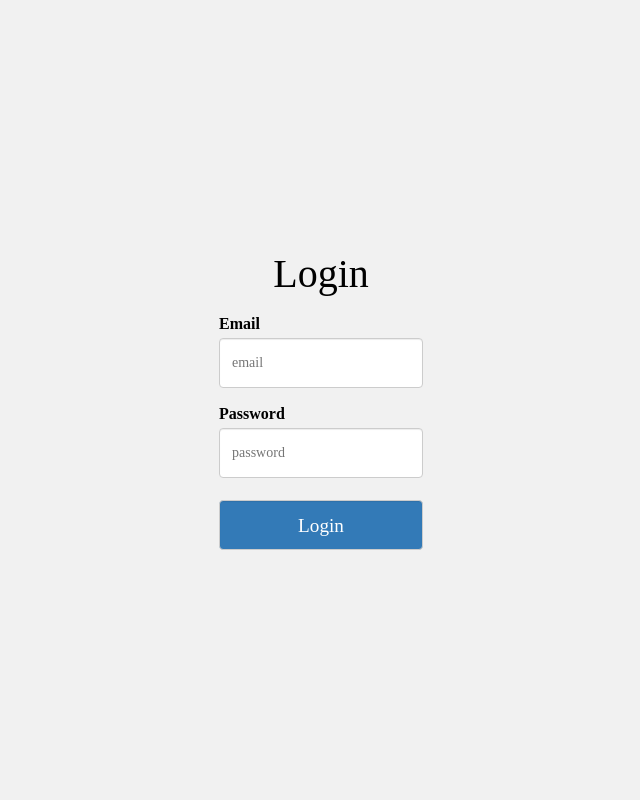
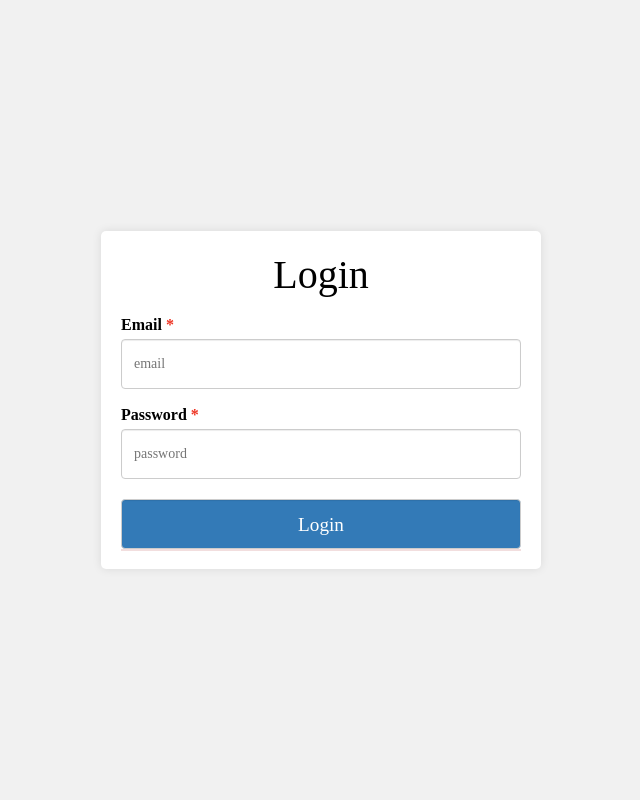
Before and after one commit to TrapsterDK/IWaifu, a Flask app: page /login in a window 1280 px wide. Shown: the whole page, without its empty margins (319-959 px from the left). Run offline with Flask 2, Linux system fonts and the light colour scheme.

Commit message:
login signup page

```diff
--- a/static/css/logsign.css
+++ b/static/css/login_signup.css
@@ -77,9 +77,23 @@ input {
 }
 
 input.submit {
-    margin-top: 22px;
     height: 50px;
     font-size: 1.2em;
     color: #fff;
     background-color: #337ab7;
+    margin-top: 20px;
 }
+
+input.submit:hover {
+    background-color: #286090;
+}
+
+input.submit:active {
+    background-color: #337ab7;
+}
+
+label.required:after {
+    color: #e32;
+    content: " *";
+    display: inline;
+}
--- /dev/null
+++ b/static/js/login.js
@@ -0,0 +1,23 @@
+$(document).ready(function () {
+    $("#login-form").validate({
+        rules: {
+            username: {
+                required: true,
+            },
+            password: {
+                required: true,
+            },
+        },
+        messages: {
+            username: {
+                required: "Please enter a username",
+            },
+            password: {
+                required: "Please provide a password",
+            },
+        },
+        submitHandler: function (form) {
+            login_signup_form_handler(form, "/login");
+        },
+    });
+});
--- /dev/null
+++ b/static/js/login_signup.js
@@ -0,0 +1,18 @@
+function login_signup_form_handler(form, url) {
+    $("#error").hide();
+
+    $.ajax({
+        type: "POST",
+        url: url,
+        data: $(form).serialize(),
+        success: function (data) {
+            console.log(data);
+            if (data === 1) {
+                window.location.href = "/";
+            } else {
+                $("#error").html(data);
+                $("#error").show();
+            }
+        },
+    });
+}
--- a/templates/login.jinja
+++ b/templates/login.jinja
@@ -1,15 +1,14 @@
-{% extends "base.jinja" %}
-{% block content %}
-<div class="container">
-    <link href="{{ url_for('static', filename='css/logsign.css') }}" rel="stylesheet" />
+{% extends "login_signup.jinja" %}
+{% block login_signup %}
+<script src="{{ url_for('static', filename='js/login.js') }}"></script>
 
-    <form action="/login" method="post" onsubmit="return validateForm()">
-        <h1>Login</h1>
-        <label class="input-label" for="email">Email</label>
-        <input id="email" type="text" name="email" placeholder="email" />
-        <label class="input-label" for="password">Password</label>
-        <input id="password" type="password" name="password" placeholder="password" />
-        <input class="submit" type="submit" value="Login" />
-    </form>
-</div>
+<form id="login-form" action="/login" method="post">
+    <h1>Login</h1>
+    <label class="input-label required" for="email">Email</label>
+    <input id="email" type="text" name="email" placeholder="email" />
+    <label class="input-label required" for="password">Password</label>
+    <input id="password" type="password" name="password" placeholder="password" />
+    <input class="submit" type="submit" value="Login" />
+    <label class="error" hidden></label>
+</form>
 {% endblock %}
--- /dev/null
+++ b/templates/login_signup.jinja
@@ -0,0 +1,11 @@
+{% extends "base.jinja" %}
+{% block content %}
+<div class="container">
+    <div class="box">
+        <link href="{{ url_for('static', filename='css/login_signup.css') }}" rel="stylesheet" />
+        <script src="{{ url_for('static', filename='js/login_signup.js') }}"></script>
+        {% block login_signup %}
+        {% endblock %}
+    </div>
+</div>
+{% endblock %}
```
Also changed, not shown: static/js/signup.js (+3 -19 lines), templates/signup.jinja (+7 -11 lines).
